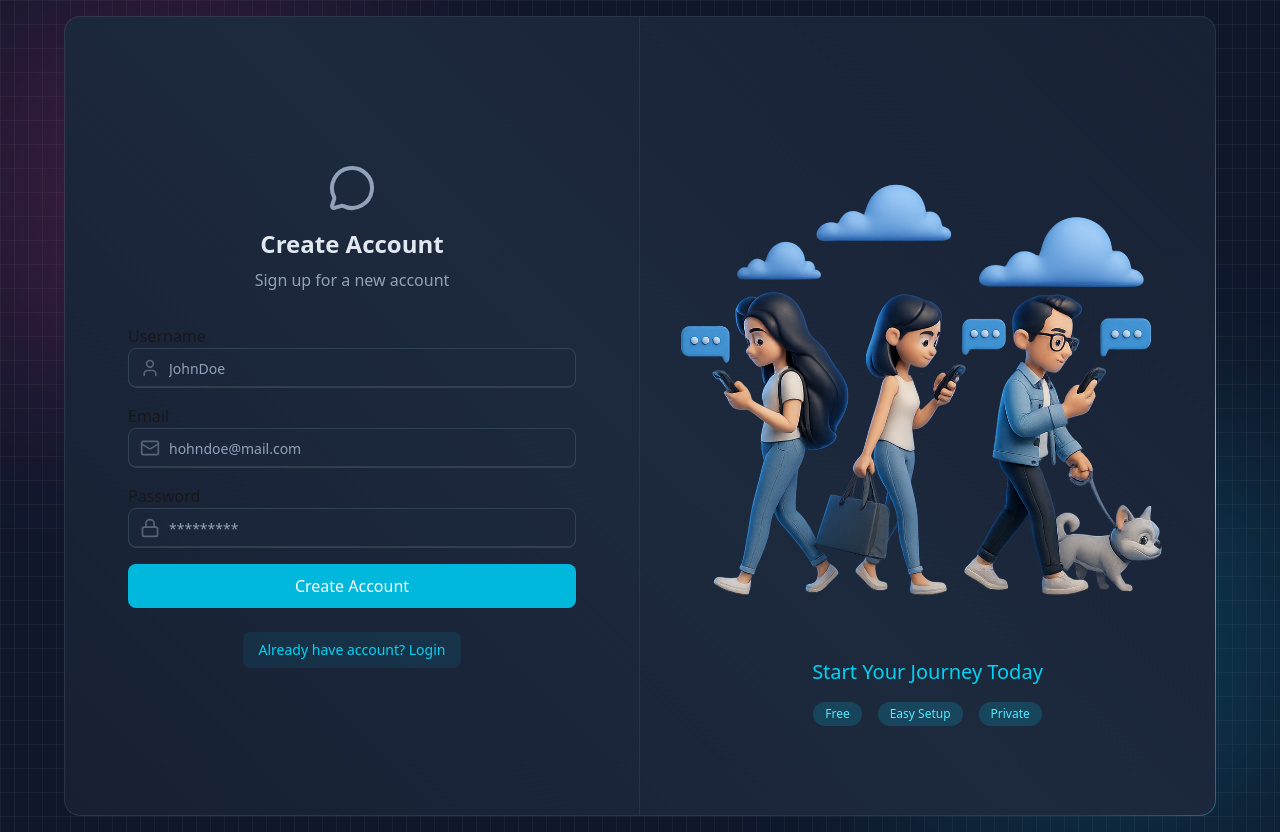
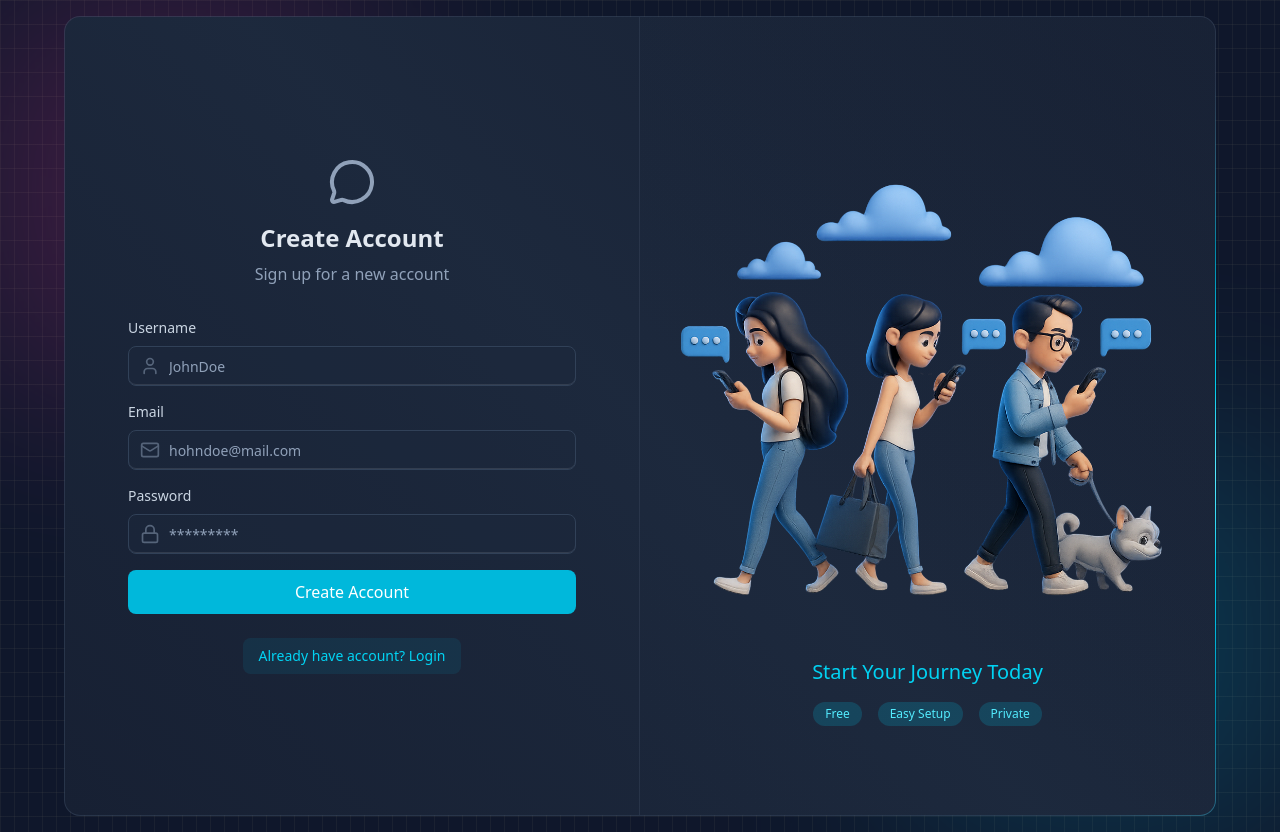
Before and after one commit to Mahmoud-Refaat07/chatify, a React (Vite) app in the folder frontend/: page /signup in a window 1280 px wide. Built offline with nearby package versions, Linux system fonts and the light colour scheme; no server answers.

Commit message:
typo fix

```diff
--- a/frontend/src/pages/LoginPage.jsx
+++ b/frontend/src/pages/LoginPage.jsx
@@ -45,7 +45,7 @@ const LoginPage = () => {
                 <form onSubmit={handleSubmit} className="space-y-4">
                   {/* EMAIL INPUT */}
                   <div>
-                    <label className="auth-input=label">Email</label>
+                    <label className="auth-input-label">Email</label>
                     <div className="relative">
                       <MailIcon className="auth-input-icon" />
                       <input
@@ -64,7 +64,7 @@ const LoginPage = () => {
                   </div>{" "}
                   {/* PASSWORD INPUT */}
                   <div>
-                    <label className="auth-input=label">Password</label>
+                    <label className="auth-input-label">Password</label>
                     <div className="relative">
                       <LockIcon className="auth-input-icon" />
                       <input
--- a/frontend/src/pages/SignUpPage.jsx
+++ b/frontend/src/pages/SignUpPage.jsx
@@ -45,7 +45,7 @@ const SignUpPage = () => {
                 <form onSubmit={handleSubmit} className="space-y-4">
                   {/* USERNAME INPUT */}
                   <div>
-                    <label className="auth-input=label">Username</label>
+                    <label className="auth-input-label">Username</label>
                     <div className="relative">
                       <UserIcon className="auth-input-icon" />
                       <input
@@ -64,7 +64,7 @@ const SignUpPage = () => {
                   </div>{" "}
                   {/* EMAIL INPUT */}
                   <div>
-                    <label className="auth-input=label">Email</label>
+                    <label className="auth-input-label">Email</label>
                     <div className="relative">
                       <MailIcon className="auth-input-icon" />
                       <input
@@ -83,7 +83,7 @@ const SignUpPage = () => {
                   </div>{" "}
                   {/* PASSWORD INPUT */}
                   <div>
-                    <label className="auth-input=label">Password</label>
+                    <label className="auth-input-label">Password</label>
                     <div className="relative">
                       <LockIcon className="auth-input-icon" />
                       <input
```
